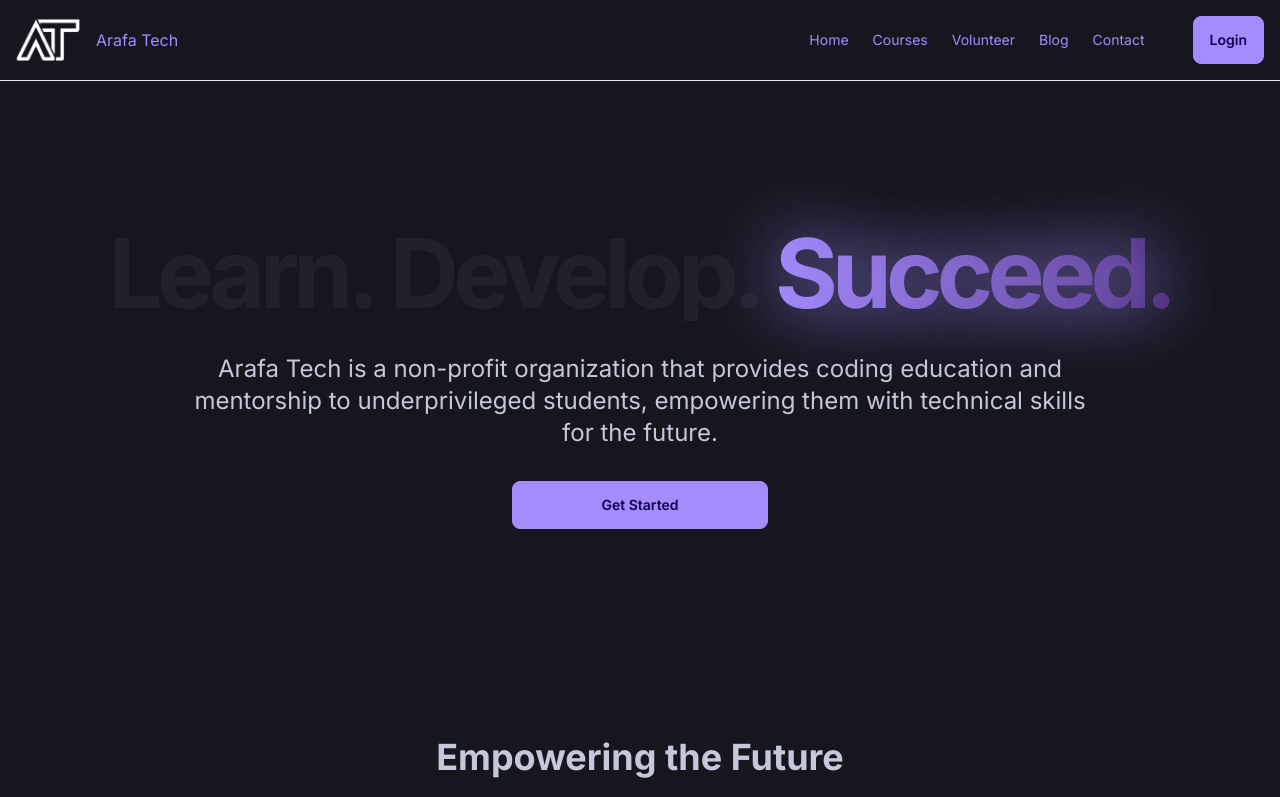
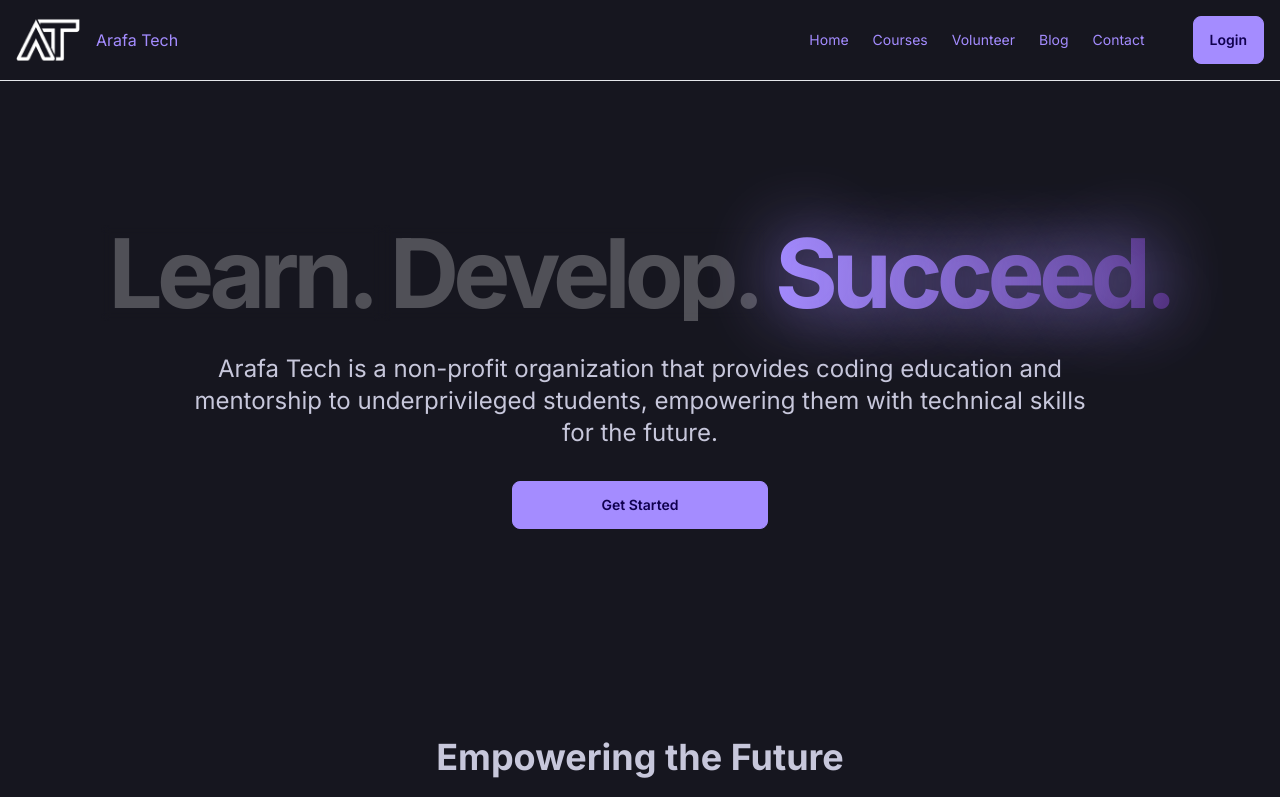
Before and after one commit to Arafa-Tech-Foundation/Website-Frontend, a Next.js app: page / in a window 1280 px wide. Shown: the top 797 px of the page. Built offline with nearby package versions, Linux system fonts and the light colour scheme; no server answers; a small style sheet from the web is missing.

Commit message:
♻️ lighter white on hero text

```diff
--- a/src/components/index/hero.tsx
+++ b/src/components/index/hero.tsx
@@ -8,7 +8,7 @@ export default function Hero() {
 				<h1 className="text-[20vw] text-center md:text-6xl lg:text-7xl xl:text-8xl  leading-none select-none tracking-tightest font-extrabold flex flex-col md:flex-row">
 					<span
 						data-content="Learn."
-						className="relative block before:content-[attr(data-content)] before:w-full before:z-0 before:block before:absolute before:top-0 before:px-2 before:bottom-0 before:left-0 before:text-center before:bg-white/5 before:bg-clip-text before:backdrop-blur-sm before:text-transparent before:animate-gradient-background-1 "
+						className="relative block before:content-[attr(data-content)] before:w-full before:z-0 before:block before:absolute before:top-0 before:px-2 before:bottom-0 before:left-0 before:text-center before:bg-white/25 before:bg-clip-text before:backdrop-blur-sm before:text-transparent before:animate-gradient-background-1 "
 					>
 						<span className="px-2 text-transparent bg-clip-text bg-gradient-to-r from-gradient-start to-gradient-end animate-gradient-foreground-1 text-shadow">
 							Learn.
@@ -16,7 +16,7 @@ export default function Hero() {
 					</span>
 					<span
 						data-content="Develop."
-						className="relative block before:content-[attr(data-content)] before:w-full before:z-0 before:block before:absolute before:top-0 before:px-2 before:bottom-0 before:left-0 before:text-center before:bg-white/5 before:bg-clip-text before:backdrop-blur-sm before:text-transparent before:animate-gradient-background-2"
+						className="relative block before:content-[attr(data-content)] before:w-full before:z-0 before:block before:absolute before:top-0 before:px-2 before:bottom-0 before:left-0 before:text-center before:bg-white/25 before:bg-clip-text before:backdrop-blur-sm before:text-transparent before:animate-gradient-background-2"
 					>
 						<span className="px-2 text-transparent bg-clip-text bg-gradient-to-r from-gradient-start to-gradient-end animate-gradient-foreground-2 text-shadow">
 							Develop.
@@ -24,7 +24,7 @@ export default function Hero() {
 					</span>
 					<span
 						data-content="Succeed."
-						className="relative block before:content-[attr(data-content)] before:w-full before:z-0 before:block before:absolute before:top-0 before:px-2 before:bottom-0 before:left-0 before:text-center before:bg-white/5 before:bg-clip-text before:backdrop-blur-sm before:text-transparent before:animate-gradient-background-3"
+						className="relative block before:content-[attr(data-content)] before:w-full before:z-0 before:block before:absolute before:top-0 before:px-2 before:bottom-0 before:left-0 before:text-center before:bg-white/25 before:bg-clip-text before:backdrop-blur-sm before:text-transparent before:animate-gradient-background-3"
 					>
 						<span className="px-2 text-transparent bg-clip-text bg-gradient-to-r from-gradient-start to-gradient-end animate-gradient-foreground-3 text-shadow">
 							Succeed.
```
